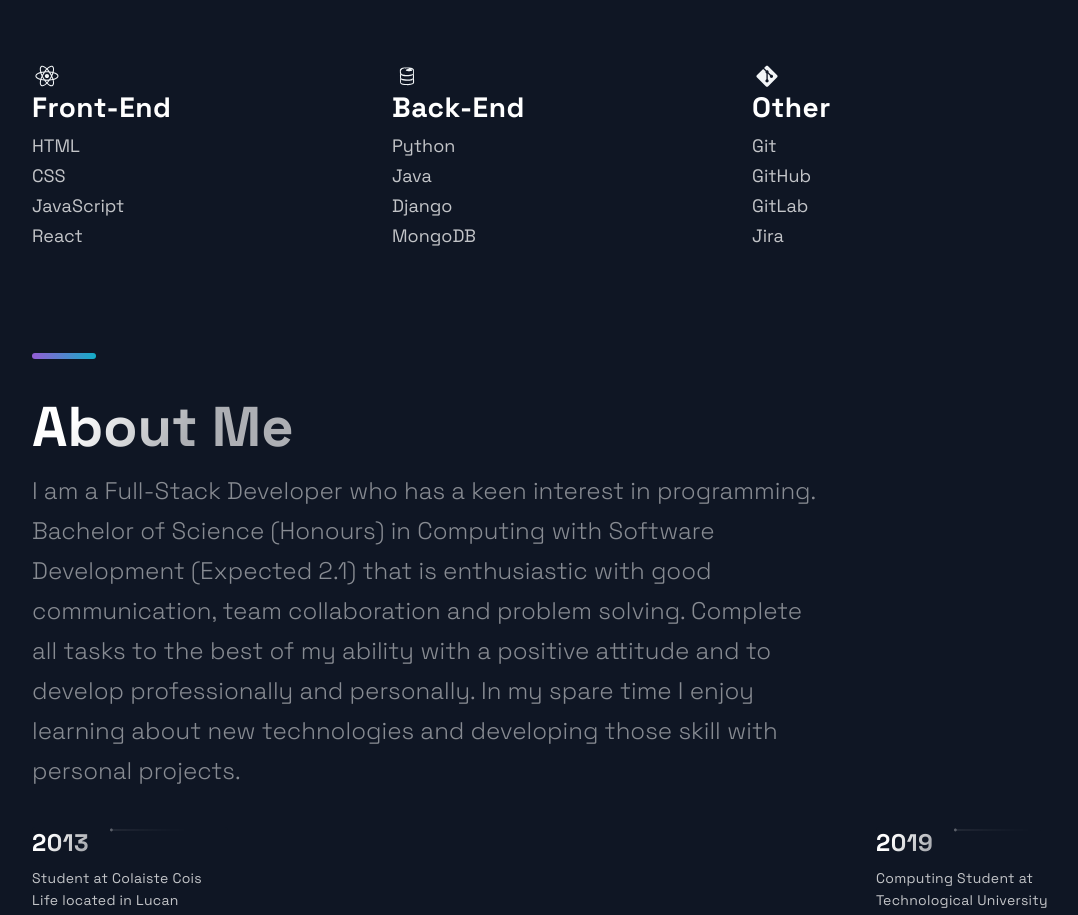
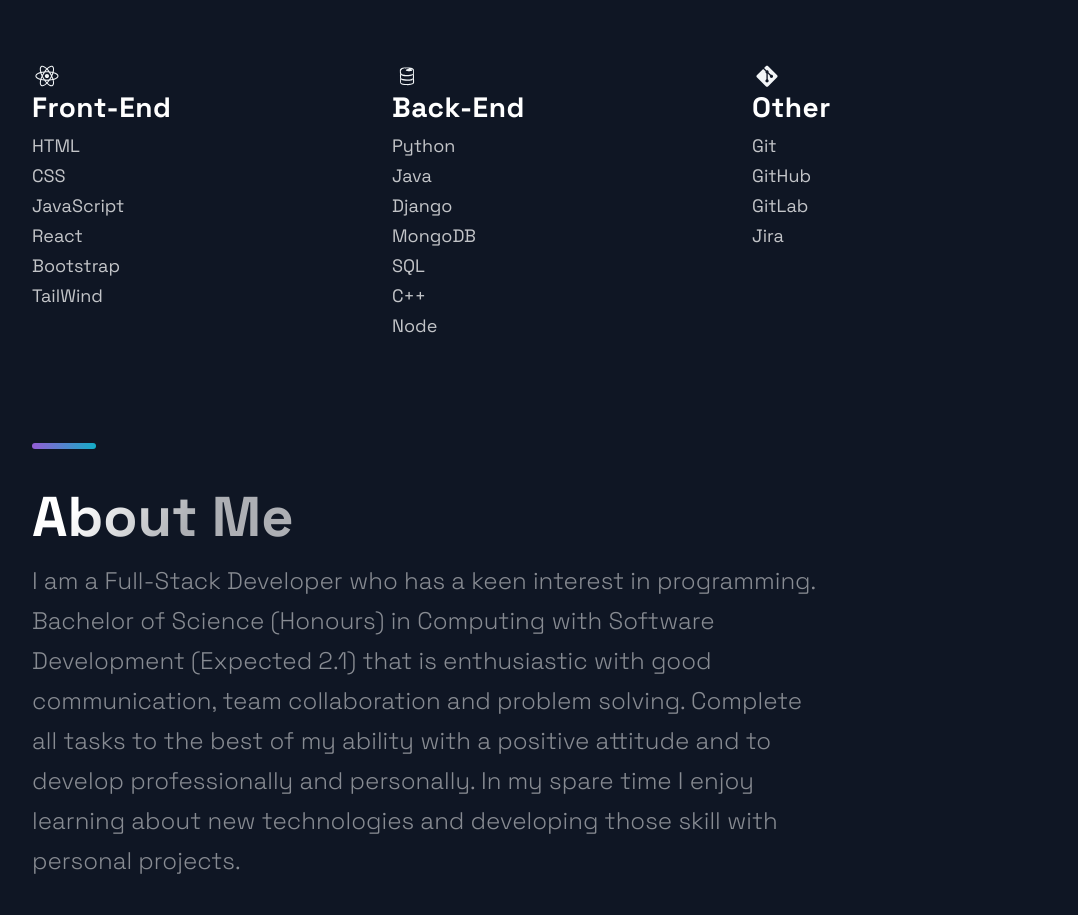
Before and after one commit to CBtlr00/Portfolio, a Next.js app: page /Portfolio/ in a window 1280 px wide. Shown: the part 2320-3235 px from the top of the page, without its empty margins (88-1166 px from the left). Built offline with nearby package versions, Linux system fonts and the light colour scheme.

Commit message:
Technologies

```diff
--- a/src/components/Technologies/Technologies.js
+++ b/src/components/Technologies/Technologies.js
@@ -19,7 +19,9 @@
             HTML<br/>
             CSS<br/>
             JavaScript<br/>
-            React
+            React<br/>
+            Bootstrap<br/>
+            TailWind
           </ListParagraph>
         </ListContainer>
       </ListItem>
@@ -31,7 +33,10 @@
             Python<br/>
             Java<br/>
             Django<br/>
-            MongoDB
+            MongoDB<br/>
+            SQL<br/>
+            C++<br/>
+            Node
           </ListParagraph>
         </ListContainer>
       </ListItem>
```
